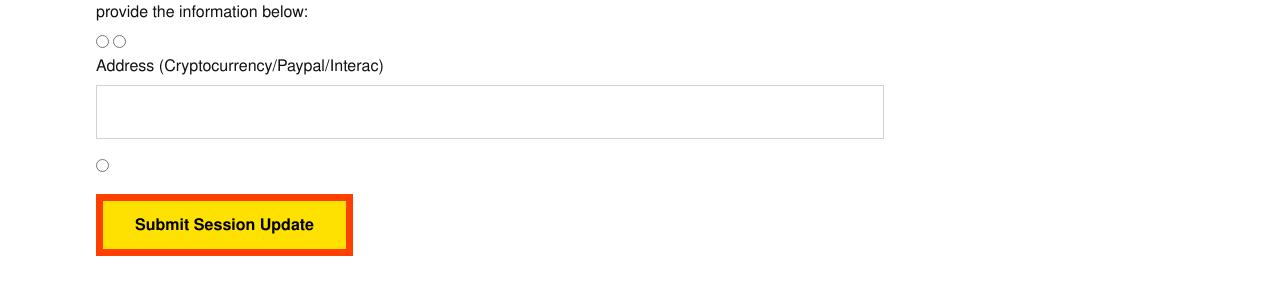
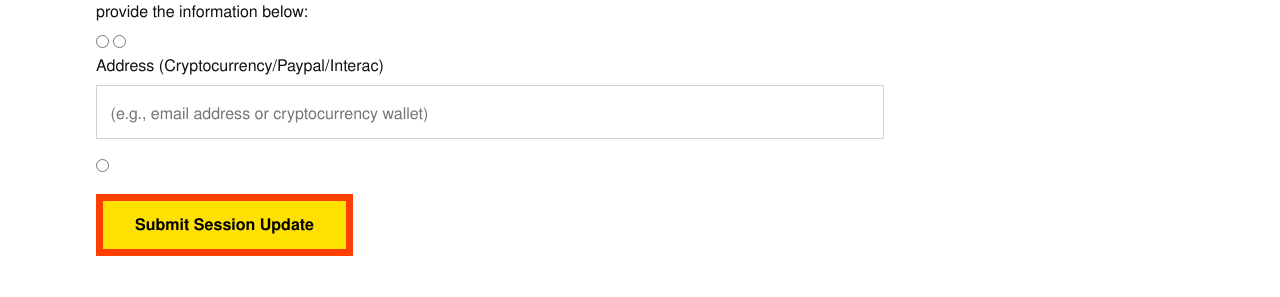
Before and after one commit to ournetworks/ournetworks.ca, a Jekyll site: the page built from sessions-form.html, in a window 1280 px wide. Shown: the part 1592-1889 px from the top of the page. Built offline with Jekyll 4.4.1, drawn with Linux system fonts in a browser that asks for light colours.

Commit message:
update form

```diff
--- a/sessions-form.html
+++ b/sessions-form.html
@@ -68,7 +68,7 @@ titleDisplay: "Sessions"
         </div>
         <div id="payment_address">
           <label for="pronouns">Address (Cryptocurrency/Paypal/Interac)</label>
-          <input type="text" id="address" class="input-text" name="address">
+          <input type="text" id="address" class="input-text" name="address" placeholder="(e.g., email address or cryptocurrency wallet)">
         </div>
       <input type="radio" id="honoraria" name="I am declining the honoraria">
     </div>
```
